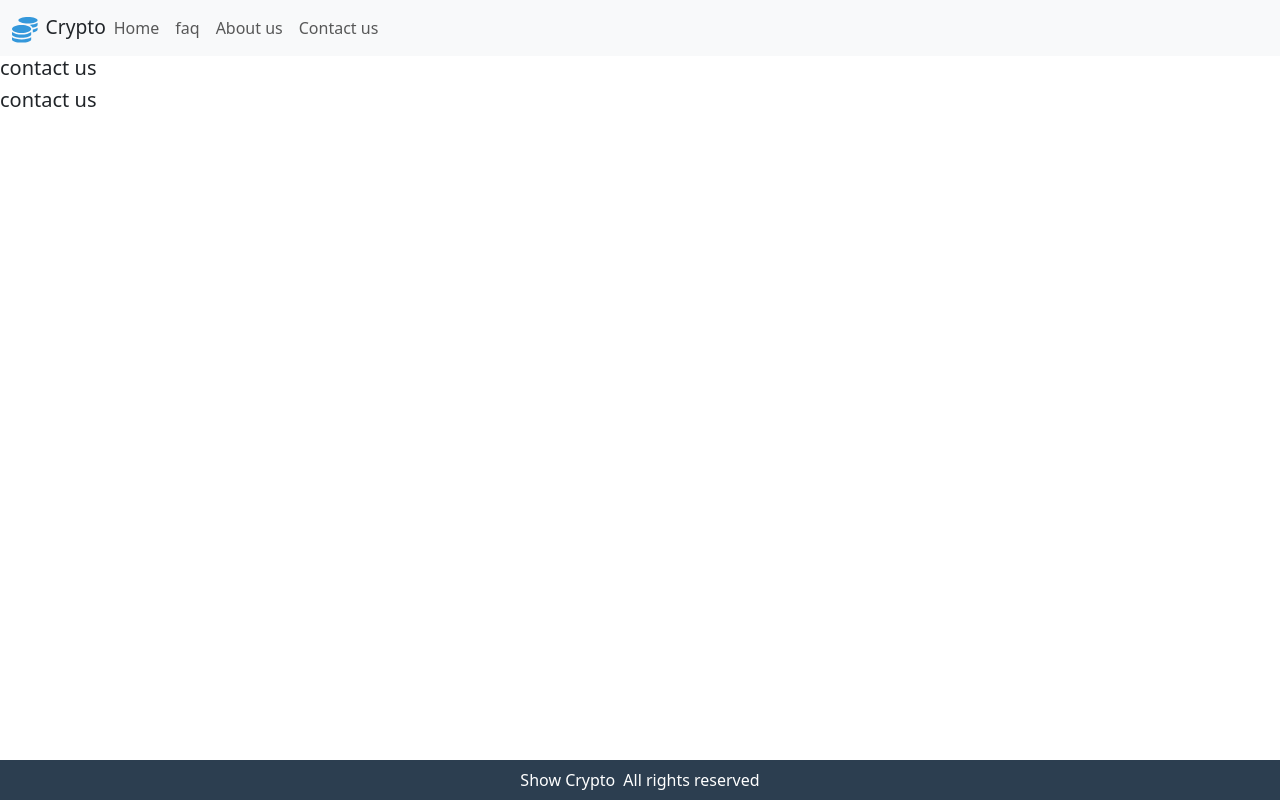
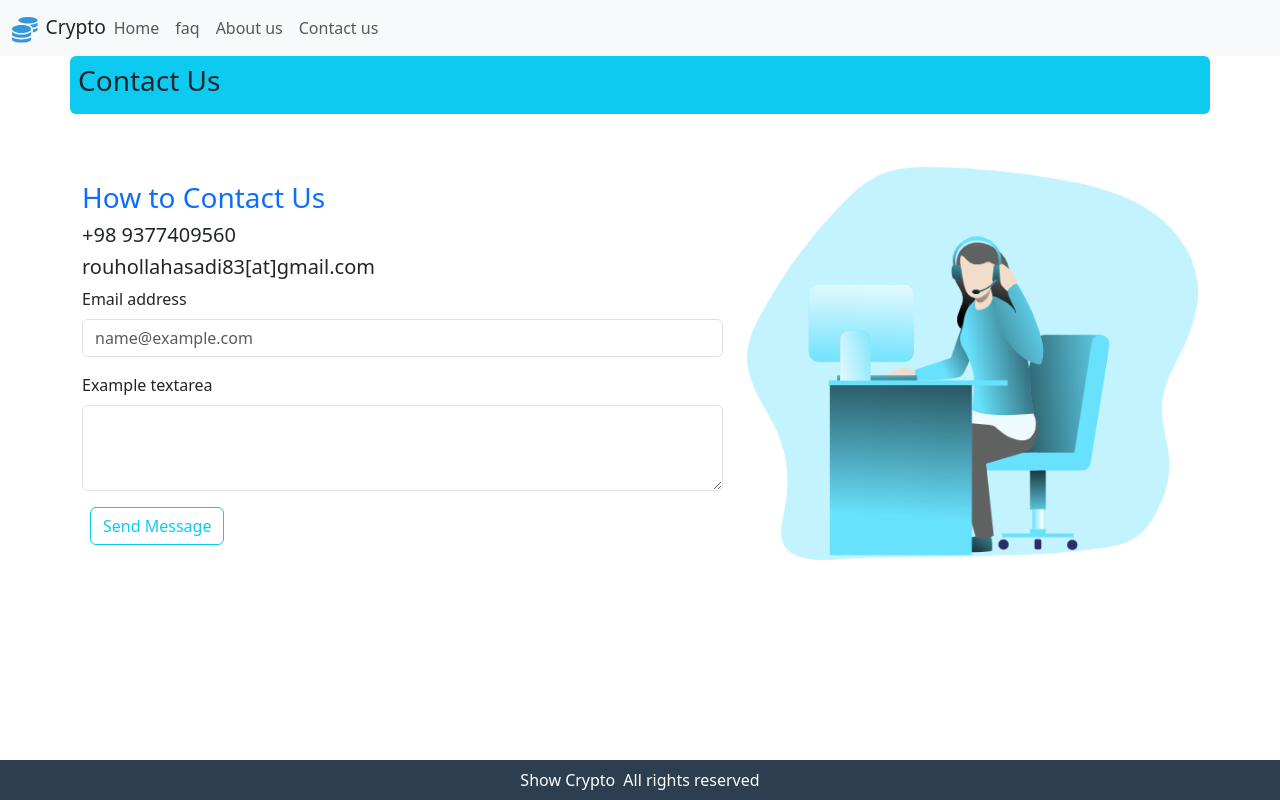
Before and after one commit to rouhollahasadi/asadi-crypto, a React (Create React App) app: page /contact-us in a window 1280 px wide. Built offline with nearby package versions, Linux system fonts and the light colour scheme.

Commit message:
Add content to Contact Us page

```diff
--- a/src/pages/ContactUs.page.jsx
+++ b/src/pages/ContactUs.page.jsx
@@ -1,10 +1,39 @@
 import React from 'react';
+import ContactImg from '../assets/images/contact.png';
+
 
 const ContactUsPage = () => {
     return (
-        <div>
-            <h5>contact us</h5>
-            <h5>contact us</h5>
+        <div className="container">
+            <div className="row">
+                <div className="col-12 bg-info p-2 rounded">
+                    <h3>Contact Us</h3>
+                </div>
+            </div>
+            <div className="row align-items-center mt-4">
+                <div className="col-md-7 ">
+                    <div>
+                        <h3 className="text-primary">How to Contact Us</h3>
+                        <h5>+98 9377409560</h5>
+                        <h5>rouhollahasadi83[at]gmail.com</h5>
+                    </div>
+                    <div className="mb-3">
+                        <label  className="form-label">Email address</label>
+                        <input type="email" className="form-control" id="exampleFormControlInput1" placeholder="name@example.com" />
+                    </div>
+                    <div className="mb-3">
+                        <label  className="form-label">Example textarea</label>
+                        <textarea className="form-control" id="exampleFormControlTextarea1" rows="3"></textarea>
+                    </div>
+
+                    <button className="btn btn-outline-info ms-2">
+                        Send Message
+                    </button>
+                </div>
+                <div className="col-md-5 text-center">
+                    <img src={ContactImg} alt="Contact-image" className="img-fluid contact-img" />
+                </div>
+            </div>
         </div>
     );
 };
```
Also changed, not shown: src/assets/images/contact.png (added).
